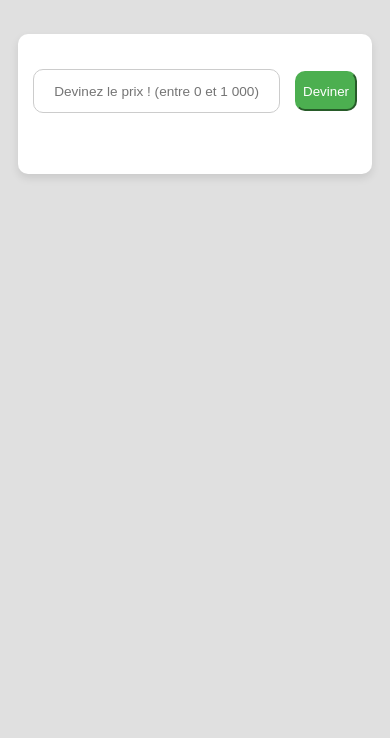
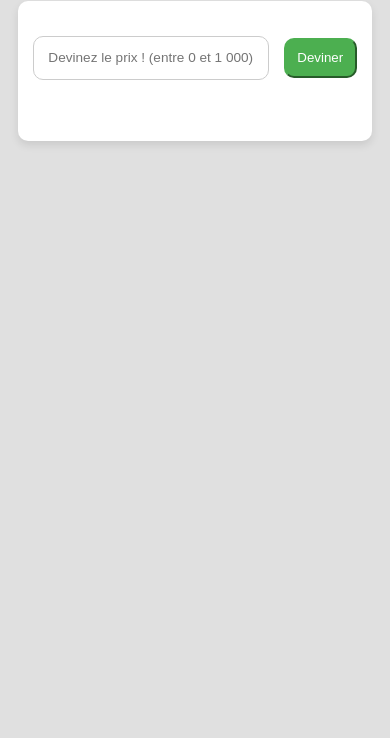
Before and after one commit to houssni-amin/Juste-Prix, a plain HTML site: page index.html in a window 390 px wide. Shown: the part 106-844 px from the top of the page. Drawn offline with Linux system fonts and the light colour scheme.

Commit message:
Amélioration du css

```diff
--- a/style.css
+++ b/style.css
@@ -106,7 +106,21 @@ small {
   input {
     font-size: 85%;
   }
+
   small {
     font-size: 15px;
   }
+
+  #formulaire {
+    margin-top: 25px;
+    margin-bottom: 25px;
+  }
+
+  h1 {
+    margin-top: 30px;
+  }
+
+  button {
+    width: 30%;
+  }
 }
```
